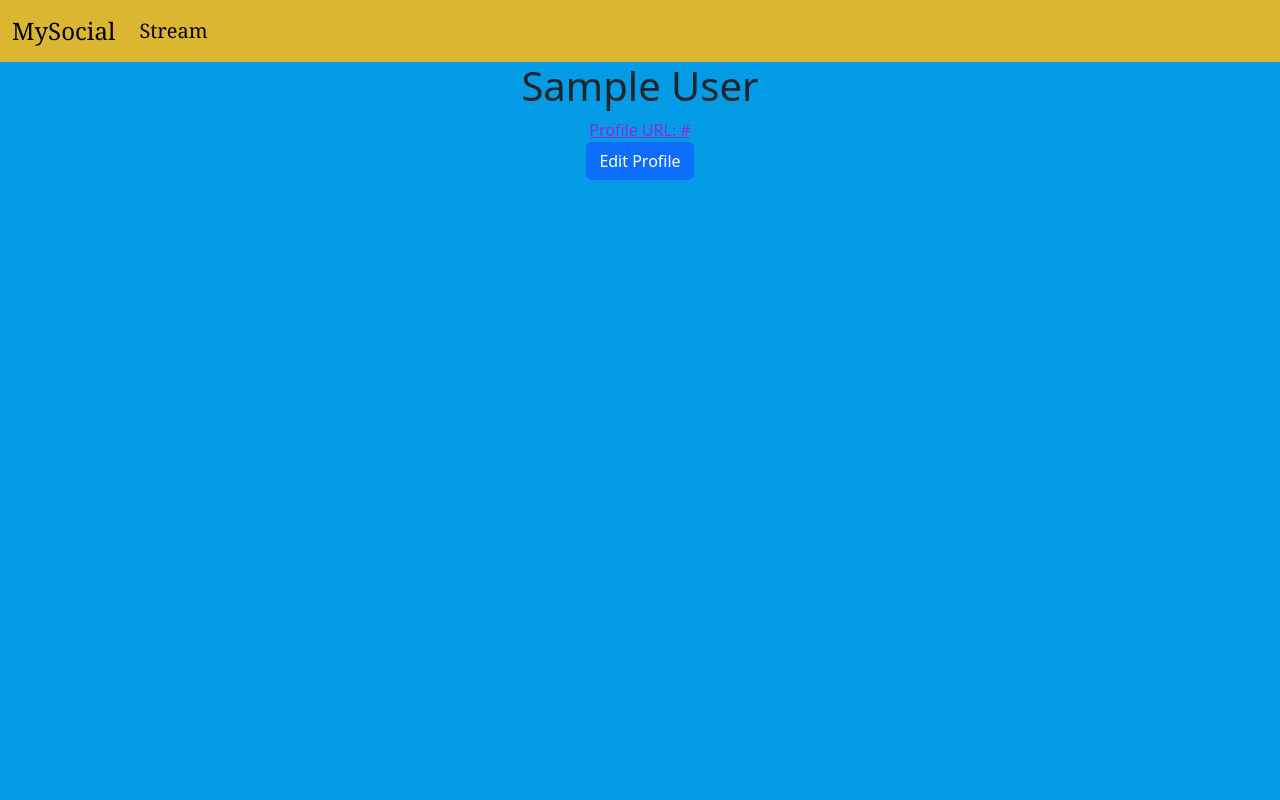
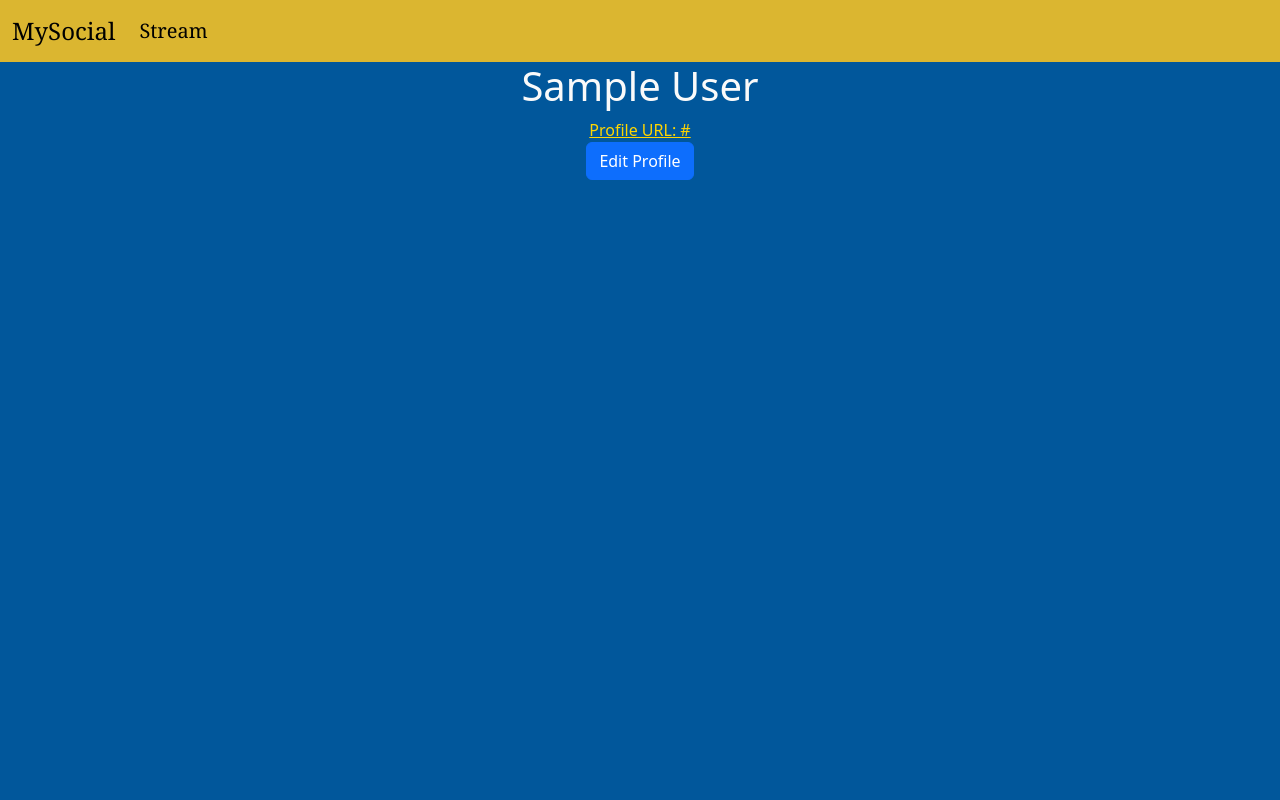
Before and after one commit to momo3404/MySocial, a Django app: page /mysocial/profile/00000000-0000-0000-0000-000000000001/ in a window 1280 px wide. Run offline with Django 4.2, Linux system fonts and the light colour scheme; tables that the repository leaves empty hold one stand-in row (values such as "Sample post").

Commit message:
changed bg/text colors

```diff
--- a/mysocial/templates/base/mysocial/edit_display_name.html
+++ b/mysocial/templates/base/mysocial/edit_display_name.html
@@ -5,7 +5,7 @@
     <link href="https://cdn.jsdelivr.net/npm/bootstrap@5.3.3/dist/css/bootstrap.min.css" rel="stylesheet" integrity="sha384-QWTKZyjpPEjISv5WaRU9OFeRpok6YctnYmDr5pNlyT2bRjXh0JMhjY6hW+ALEwIH" crossorigin="anonymous">
 </head>
 
-<body class="h-100 gradient-form" style="background-color: #039BE5;">
+<body class="h-100 gradient-form" style="background-color: #01579B; color: #FAFAFA; margin-top: 20px;">
     <div class="container">
         <h1>Edit Display Name</h1>
         <form method="post">
--- a/mysocial/templates/base/mysocial/follow_requests.html
+++ b/mysocial/templates/base/mysocial/follow_requests.html
@@ -4,7 +4,7 @@
     <link href="https://cdn.jsdelivr.net/npm/bootstrap@5.3.3/dist/css/bootstrap.min.css" rel="stylesheet" integrity="sha384-QWTKZyjpPEjISv5WaRU9OFeRpok6YctnYmDr5pNlyT2bRjXh0JMhjY6hW+ALEwIH" crossorigin="anonymous">
 </head>
 
-<body class="h-100 gradient-form" style="background-color: #039BE5; margin-top: 50px; margin-left: 20px;"></body>
+<body class="h-100 gradient-form" style="background-color: #01579B; margin-top: 50px; margin-left: 20px; color: #FAFAFA;"></body>
     {% for request in follow_requests %}
         <div>
             <p>{{ request.actor.displayName }} wants to follow you.</p>
--- a/mysocial/templates/base/mysocial/public_profile.html
+++ b/mysocial/templates/base/mysocial/public_profile.html
@@ -30,11 +30,11 @@
     </div>
 </nav>
 
-<body class="h-100 gradient-form" style="background-color: #039BE5;">
+<body class="h-100 gradient-form" style="background-color: #01579B;">
     <div class="text-center">
-        <div class="center">
+        <div class="center" style="color: #FAFAFA;">
         <h1>{{ author.displayName }}</h1>
-        <a href="url" style="color:blueviolet;">Profile URL: {{ author.url }} </a>
+        <a href="url" style="color:#FFD600;">Profile URL: {{ author.url }} </a>
         </div>
 
     <a href="{% url 'mysocial:edit_display_name' author.authorId %}" class="btn btn-primary">Edit Profile</a>
--- a/mysocial/templates/base/mysocial/stream_posts.html
+++ b/mysocial/templates/base/mysocial/stream_posts.html
@@ -55,8 +55,8 @@
     </div>
 </nav>
 
-<body class="h-100 gradient-form" style="background-color: #039BE5;">
-    <div class="text-center">
+<body class="h-100 gradient-form" style="background-color: #0056b3;">
+    <div class="text-center" style="color: #faFafa;">
         <div class="center">
             <h1>Stream</h1>
             <!-- Form Section for Creating and Editing Posts -->
```
